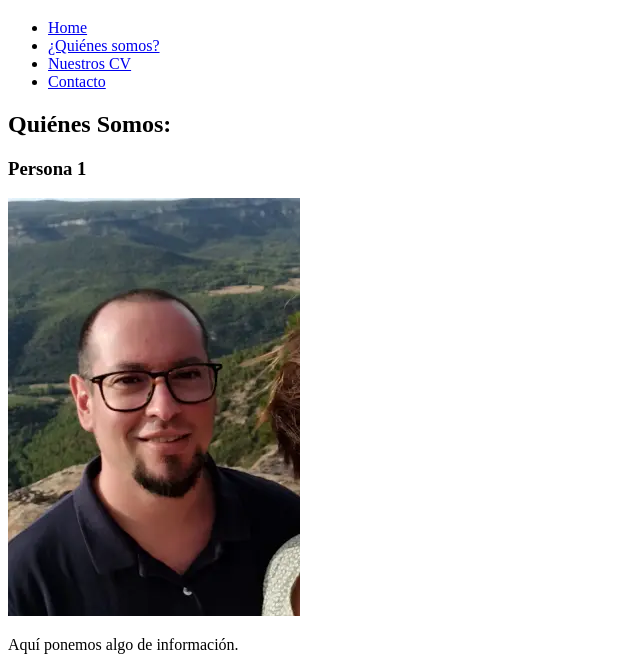
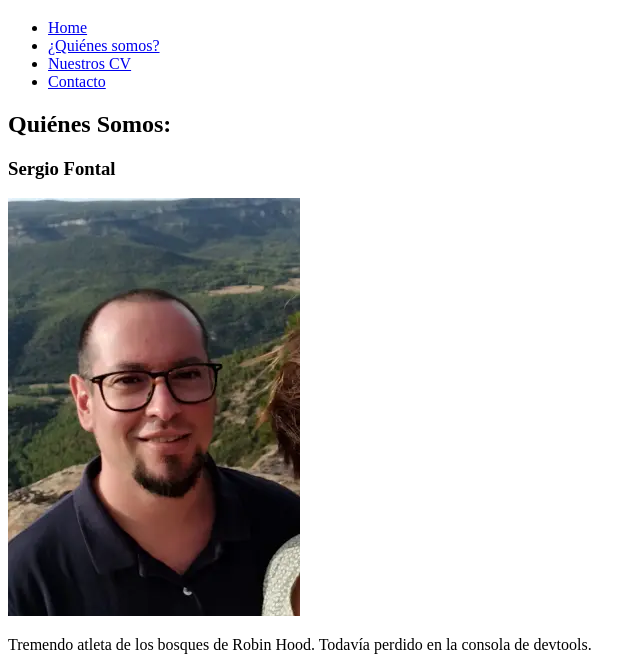
Before and after one commit to lfilella97/202301-w1ch2-lluis-filella-alex-navarro-sergi-fontal, a website: page src/quienes_somos.html in a window 1280 px wide. Shown: the part 61-731 px from the top of the page, without its empty margins (0-643 px from the left). Drawn offline with Linux system fonts and the light colour scheme.

Commit message:
add personal info in quienes_somos.html

```diff
--- a/src/quienes_somos.html
+++ b/src/quienes_somos.html
@@ -23,9 +23,10 @@
   <main>
     <h2>Quiénes Somos:</h2>
     <div>
-      <h3>Persona 1</h3>
-      <img src="img/foto_sergio_cv.webp" alt="Nombre 1" width="292" height="418">
-      <p>Aquí ponemos algo de información.</p>
+      <h3>Sergio Fontal</h3>
+      <img src="img/foto_sergio_cv.webp" alt="Primer plano de Sergio Fontal con una montaña boscosa de fondo."
+        width="292" height="418">
+      <p>Tremendo atleta de los bosques de Robin Hood. Todavía perdido en la consola de devtools.</p>
     </div>
     <div>
       <h3></h3>
```
